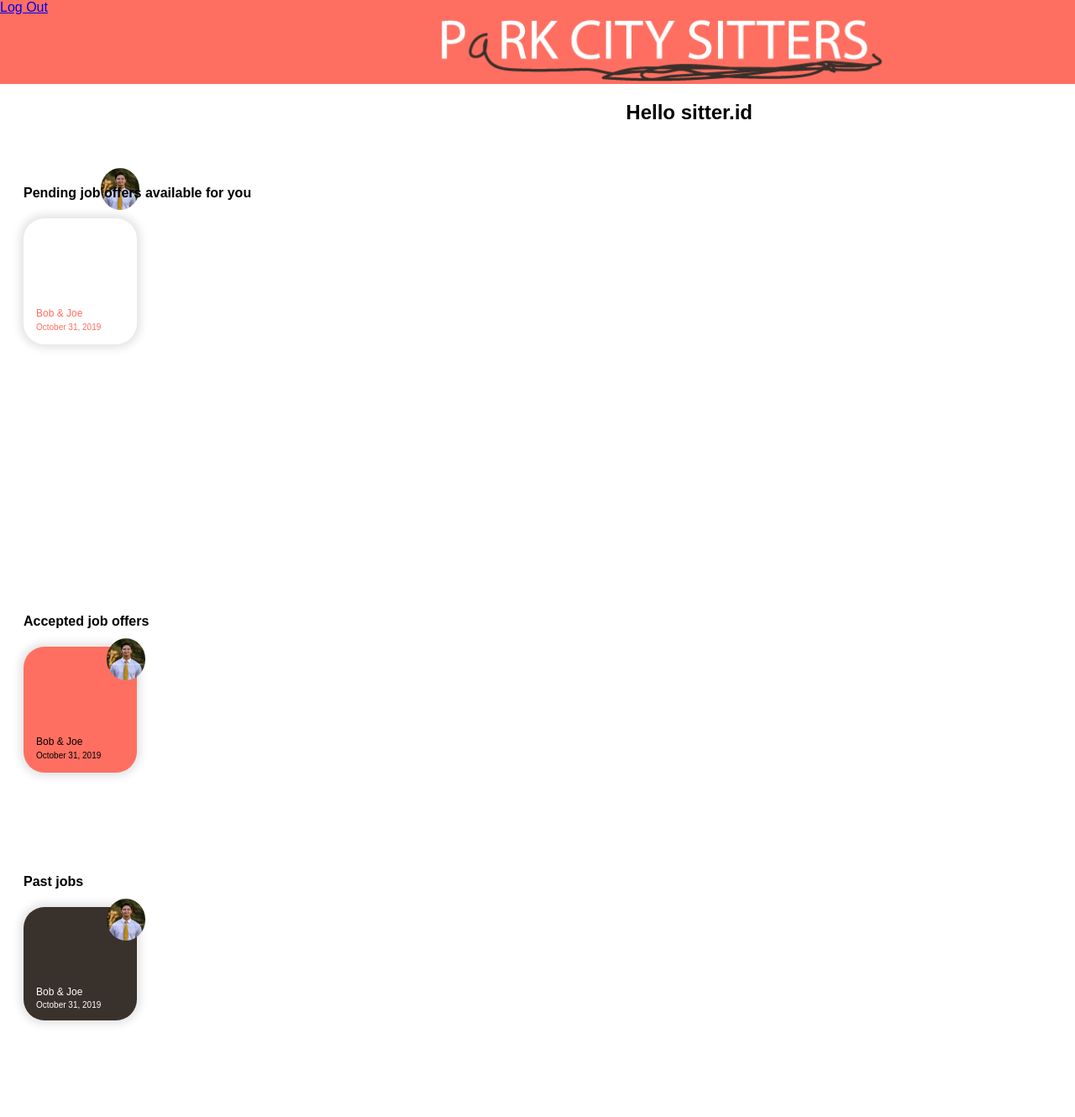
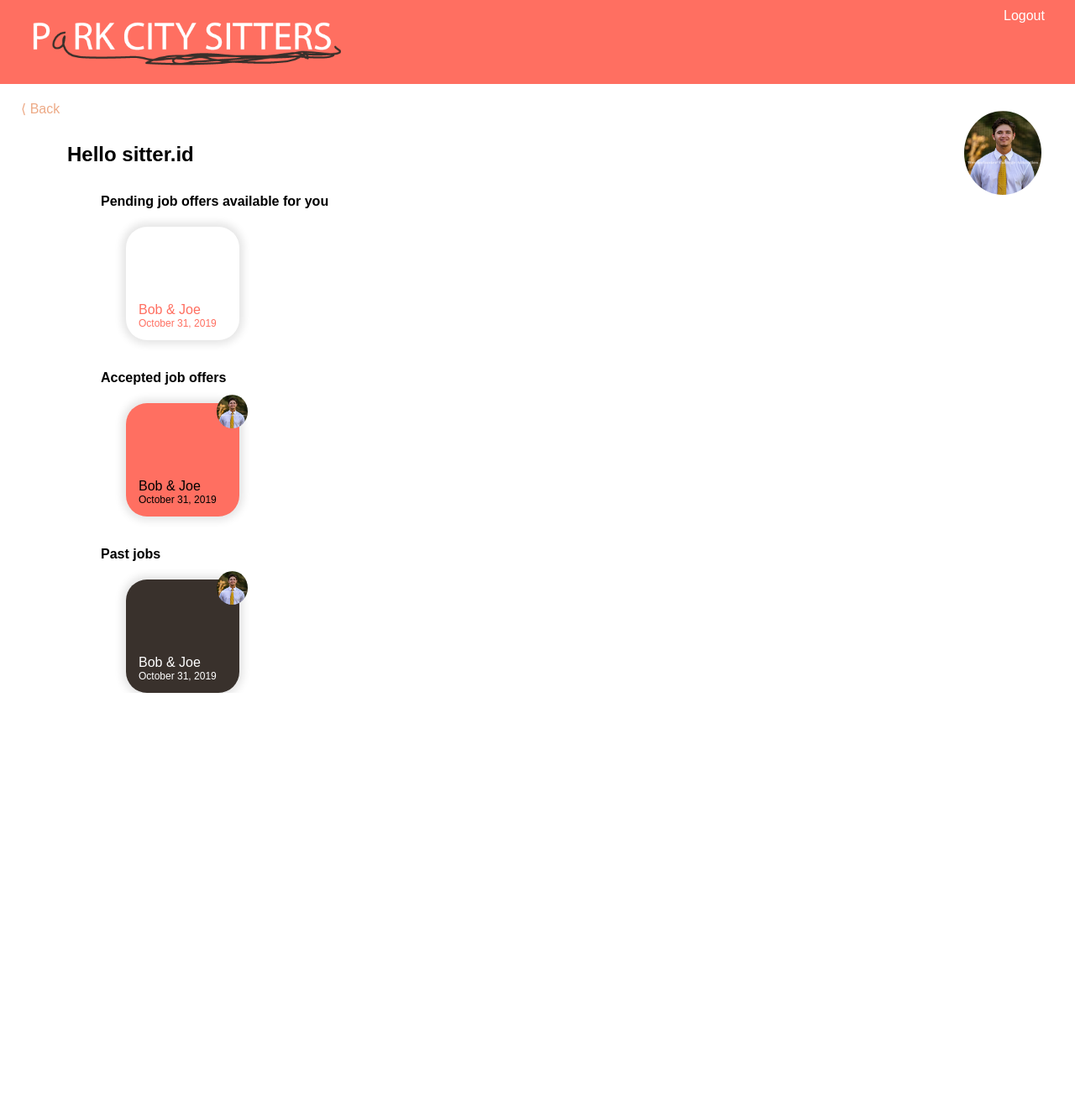
Before and after one commit to ElderGnomeChild/ParkCitySitters, a Django app: page /sitterHome in a window 1280 px wide; the page is wider, and only the part inside the window is pictured. Shown: that part at 84% size. After the commit the page ends 825 px from the top of that part, so only its background shows below. Run offline with Django 3.2, Linux system fonts and the light colour scheme.

Commit message:
added colt's changes

```diff
--- a/DjangoSite/static/sit/sitterHome.css
+++ b/DjangoSite/static/sit/sitterHome.css
@@ -35,18 +35,42 @@
     font-family: raleway, sans-serif;
 }
 
+#logoutImg {
+    position: absolute;
+    width: 50px;
+    top: 10px;
+    right: 60px;
+    color: #ffffff;
+    text-decoration: none;
+}
+
+#back_button{
+    position: absolute;
+    font-family: ralewaySemi, sans-serif;
+    font-size:18;
+    top:120px;
+    left:25px;
+}
+
+a{
+    color:#EDAA86;
+    text-decoration: none;
+}
+
+
 #logo_pic{
     position: absolute;
     left: 30px;
-    height: 40px;
+    height: 70px;
     border-radius: 25px;
+    top: 10px;
 }
 
 #profile{
     position: absolute;
-    right: 50px;
-    height: 50px;
-    top: 105px;
+    right: 40px;
+    height: 100px;
+    top: 132px;
     border-radius: 50%;
 }
 
@@ -61,14 +85,16 @@
 
 #Hello_name{
     position: absolute;
-    top: 85px;
+    top: 150px;
+    left: 80px;
 }
 
 #Pending_job{
     position: absolute;
     height: 100px;
     width: 100%;
-    top: 120px;
+    top: 210px;
+    left: 100px;
     padding-left: 20px;
 }
 
@@ -76,7 +102,8 @@
     position: absolute;
     height: 100px;
     width: 100%;
-    top: 300px;
+    top: 420px;
+    left:100px;
     padding-left: 20px;
 }
 
@@ -84,7 +111,8 @@
     position: absolute;
     height: 100px;
     width: 100%;
-    top: 480px;
+    top: 630px;
+    left: 100px;
     padding-left: 20px;
 }
 
@@ -93,14 +121,14 @@
     height: 25px;
     width: 25px;
     top: 10px;
-    right: 10px;
+    right: 60px;
 }
 
 #PJbox {
     position: absolute;
     font-family: railwayBold, sans-serif;
     top: 60px;
-    left: 20px;
+    left: 50px;
     border-radius: 25px;
     height: 135px;
     width: 135px;
@@ -114,12 +142,13 @@
     color: #ffffff;
 }
 
+
 #AJbox {
     position: absolute;
     font-family: railwayBold, sans-serif;
     text-align: center;
     top: 60px;
-    left: 20px;
+    left: 50px;
     border-radius: 25px;
     height: 135px;
     width: 135px;
@@ -136,7 +165,7 @@
 #PaJbox {
     position: absolute;
     top: 60px;
-    left: 20px;
+    left: 50px;
     border-radius: 25px;
     height: 135px;
     width: 135px;
@@ -227,14 +292,8 @@
     right:50px;
     top:25px;
 }
-#profile{
-    position: absolute;
-    font-family: ralewayBold, sans-serif;
-    font-size: 18px;
-    top:200px;
-    left:120px;
 
-}
+
 
 .text1{
     position: absolute;
@@ -269,18 +328,12 @@
 
 }
 
-@media only screen and (max-width: 10000px){
+@media only screen and (max-width: 1000px){
     #Hello_name{
         position: absolute;
         right: 30%;
         text-align: center;
         top: 100px;
-    }
-
-    #logo_pic {
-        height: 100px;
-        left: 40%;
-        top: 0px;
     }
 
     #Pending_job {
@@ -341,7 +394,8 @@
     }
 
     #logo_pic{
-        right: 40%;
+        left: 0px;
+        height: 40px;
     }
 
 }
--- a/DjangoSite/templates/sit/adminHome.html
+++ b/DjangoSite/templates/sit/adminHome.html
@@ -8,10 +8,13 @@
     </head>
     <body>
             <div id= "header" >
-                    <a href= "/" id="logoutImg">Log Out</a>
+                    <a href= "/" id="logoutImg">Logout</a>
             </div>
         <div id= "logo">
             <img id= "logo_pic" src="{% static 'sit/images/th.jpg' %}" placeholder = "Picture of the logo">
+        </div>
+        <div id="back_button">
+            <a href="/">&lang; Back</a>
         </div>
 
         <div id= "Hello_name">
--- a/DjangoSite/templates/sit/sitterHome.html
+++ b/DjangoSite/templates/sit/sitterHome.html
@@ -9,7 +9,7 @@
     <body>
     <div id ="whole">
         <div id= "header" >
-        <a href= "/">Log Out</a>
+        <a href= "/" id="logoutImg">Logout</a>
         </div>
         <div id= "logo">
             <img id= "logo_pic" src="{% static 'sit/images/th.jpg' %}" alt= "Picture of the logo">
@@ -17,6 +17,10 @@
 
         <div id= "profile_picture">
             <img id= "profile"  src= "{% static 'sit/images/roster_pic.jpg' %}" alt="profile picture">
+        </div>
+
+        <div id="back_button" onclick="goBack()">
+            <a href="\">&lang; Back</a>
         </div>
 
         <div id= "Hello_name">
```
Also changed, not shown: other parts of DjangoSite/static/sit/sitterHome.css (+37 -1 lines), DjangoSite/static/sit/adminHome.css (+26 -10 lines), DjangoSite/static/sit/profile.css (+45 -31 lines), DjangoSite/templates/sit/addsitters.html (+13 -2 lines).
